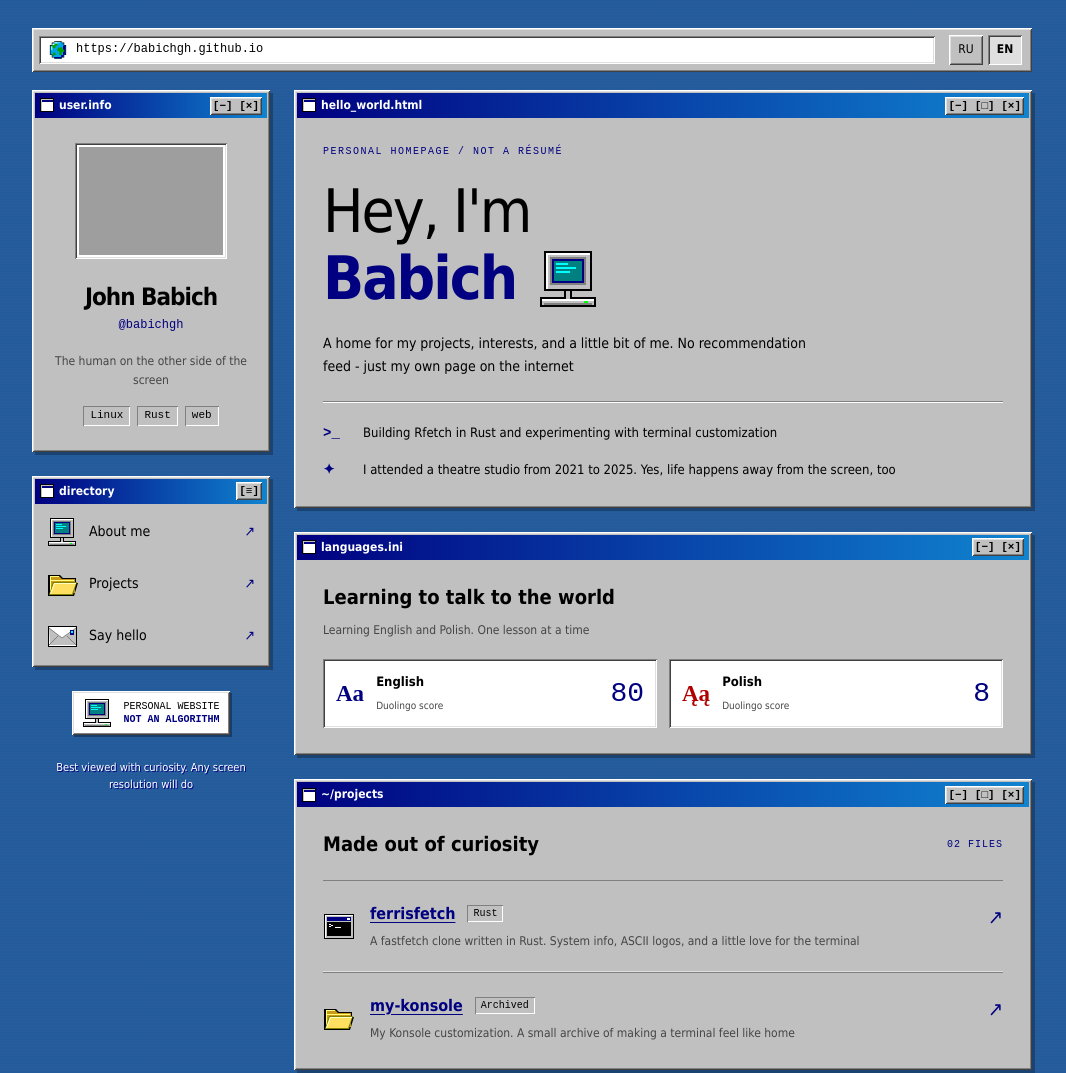
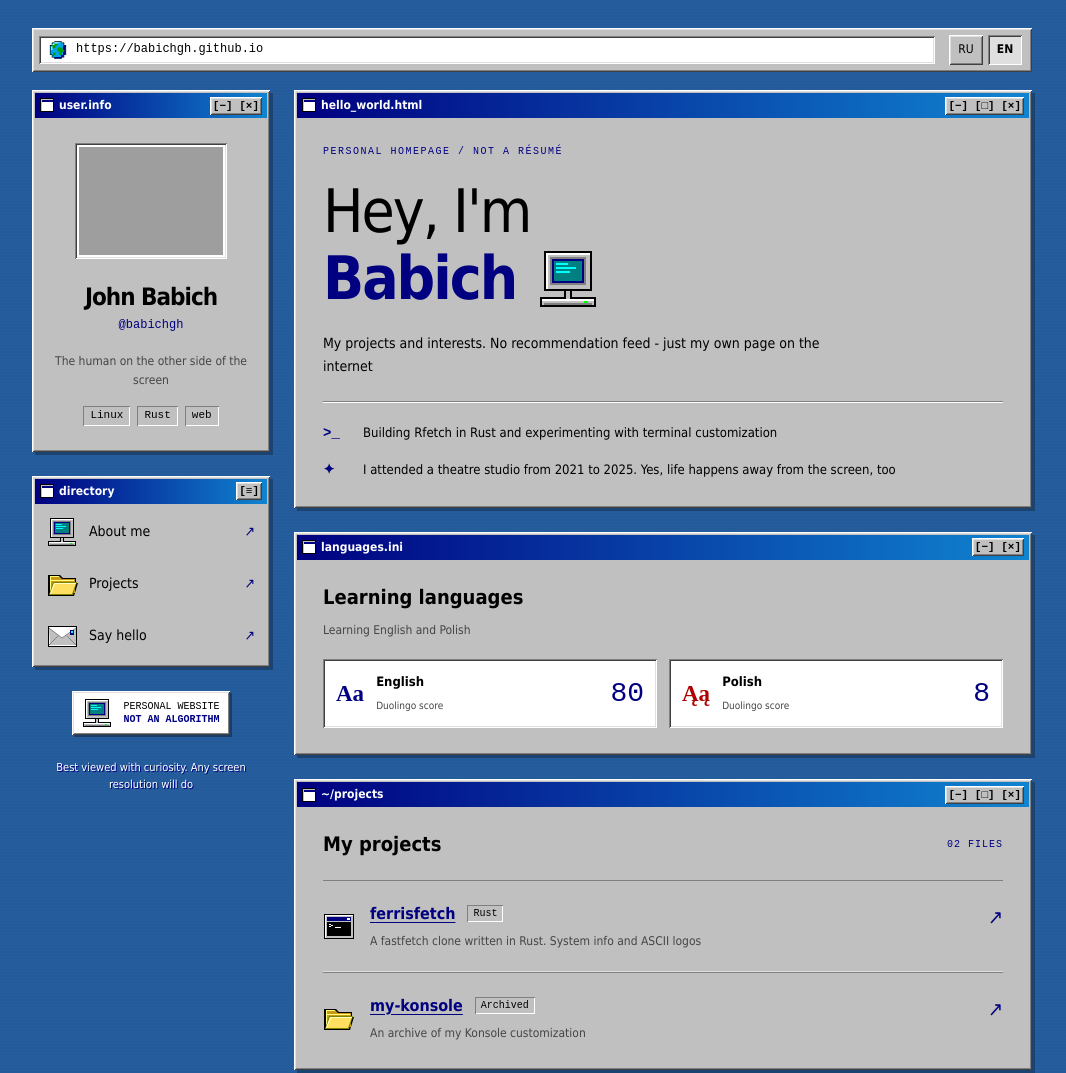
Before and after one commit to babichgh/babichgh.github.io, a plain HTML site: page index.html in a window 1280 px wide. Shown: the top 1073 px of the page, without its empty margins (108-1174 px from the left). Drawn offline with Linux system fonts and the light colour scheme; grey boxes are pictures that could not be loaded.

Commit message:
Simplify bilingual homepage copy and clarify editing instructions

```diff
--- a/index.html
+++ b/index.html
@@ -52,7 +52,7 @@
           <div class="window-body">
             <div class="eyebrow" data-i18n="eyebrow">ЛИЧНАЯ СТРАНИЦА / НЕ РЕЗЮМЕ</div>
             <h2 class="hero-heading"><span data-i18n="hello">Привет, я</span><br><span class="name-highlight">Babich<svg class="hero-icon" aria-hidden="true"><use href="icons.svg#computer"/></svg></span></h2>
-            <p class="intro" data-i18n="intro">Здесь живут мои проекты, интересы и маленький кусочек меня. Без ленты рекомендаций - просто моя страничка в интернете</p>
+            <p class="intro" data-i18n="intro">Здесь мои проекты и интересы. Без ленты рекомендаций - просто моя страничка в интернете</p>
             <div class="dashed-divider" aria-hidden="true"></div>
             <div class="about-notes">
               <div><span class="note-icon" aria-hidden="true">&gt;_</span><p data-i18n="codeNote">Пишу Rfetch на Rust и экспериментирую с настройкой терминала</p></div>
@@ -64,8 +64,8 @@
         <section class="window languages-window">
           <div class="titlebar"><span>languages.ini</span><span aria-hidden="true">[−] [×]</span></div>
           <div class="window-body">
-            <div class="section-heading"><h2 data-i18n="languagesTitle">Учусь говорить с миром</h2></div>
-            <p class="muted" data-i18n="languagesIntro">Учу английский и польский. По одному уроку за раз</p>
+            <div class="section-heading"><h2 data-i18n="languagesTitle">Изучаю языки</h2></div>
+            <p class="muted" data-i18n="languagesIntro">Учу английский и польский</p>
             <div class="language-cards">
               <div class="language-card"><span class="language-symbol" aria-hidden="true">Aa</span><div><h3 data-i18n="english">Английский</h3><span class="muted" data-i18n="duolingoScore">Оценка Duolingo</span></div><strong>80</strong></div>
               <div class="language-card"><span class="language-symbol polish" aria-hidden="true">Ąą</span><div><h3 data-i18n="polish">Польский</h3><span class="muted" data-i18n="duolingoScore">Оценка Duolingo</span></div><strong>8</strong></div>
@@ -76,12 +76,12 @@
         <section id="projects" class="window projects-window">
           <div class="titlebar"><span>~/projects</span><span aria-hidden="true">[−] [□] [×]</span></div>
           <div class="window-body">
-            <div class="section-heading"><h2 data-i18n="projectsTitle">Сделано с любопытством</h2><span class="tiny-label">02 FILES</span></div>
+            <div class="section-heading"><h2 data-i18n="projectsTitle">Мои проекты</h2><span class="tiny-label">02 FILES</span></div>
             <a class="project-card" href="https://github.com/babichgh/ferrisfetch" target="_blank" rel="noopener noreferrer">
-              <svg class="project-icon" aria-hidden="true"><use href="icons.svg#terminal"/></svg><div class="project-copy"><div class="project-title"><h3>ferrisfetch</h3><span class="project-tag">Rust</span></div><p data-i18n="rfetchDescription">Аналог fastfetch на Rust. Информация о системе, ASCII-логотипы и немного любви к терминалу</p></div><span class="project-arrow" aria-hidden="true">↗</span>
+              <svg class="project-icon" aria-hidden="true"><use href="icons.svg#terminal"/></svg><div class="project-copy"><div class="project-title"><h3>ferrisfetch</h3><span class="project-tag">Rust</span></div><p data-i18n="rfetchDescription">Аналог fastfetch на Rust. Информация о системе и ASCII-логотипы</p></div><span class="project-arrow" aria-hidden="true">↗</span>
             </a>
             <a class="project-card" href="https://github.com/babichgh/my-konsole" target="_blank" rel="noopener noreferrer">
-              <svg class="project-icon" aria-hidden="true"><use href="icons.svg#folder"/></svg><div class="project-copy"><div class="project-title"><h3>my-konsole</h3><span class="project-tag" data-i18n="archived">Архив</span></div><p data-i18n="konsoleDescription">Моя кастомизация Konsole. Небольшой архив того, как терминал становится своим</p></div><span class="project-arrow" aria-hidden="true">↗</span>
+              <svg class="project-icon" aria-hidden="true"><use href="icons.svg#folder"/></svg><div class="project-copy"><div class="project-title"><h3>my-konsole</h3><span class="project-tag" data-i18n="archived">Архив</span></div><p data-i18n="konsoleDescription">Архив моей кастомизации Konsole</p></div><span class="project-arrow" aria-hidden="true">↗</span>
             </a>
           </div>
         </section>
--- a/script.js
+++ b/script.js
@@ -9,18 +9,18 @@ const translations = {
     sidebarNote: "Лучше смотреть с любопытством. Разрешение экрана - любое",
     eyebrow: "ЛИЧНАЯ СТРАНИЦА / НЕ РЕЗЮМЕ",
     hello: "Привет, я",
-    intro: "Здесь живут мои проекты, интересы и маленький кусочек меня. Без ленты рекомендаций - просто моя страничка в интернете",
+    intro: "Здесь мои проекты и интересы. Без ленты рекомендаций - просто моя страничка в интернете",
     codeNote: "Пишу Rfetch на Rust и экспериментирую с настройкой терминала",
     theatreNote: "С 2021 по 2025 занимался в театральной студии. Да, жизнь бывает не только перед монитором",
-    languagesTitle: "Учусь говорить с миром",
-    languagesIntro: "Учу английский и польский. По одному уроку за раз",
+    languagesTitle: "Изучаю языки",
+    languagesIntro: "Учу английский и польский",
     english: "Английский",
     polish: "Польский",
     duolingoScore: "Оценка Duolingo",
-    projectsTitle: "Сделано с любопытством",
-    rfetchDescription: "Аналог fastfetch на Rust. Информация о системе, ASCII-логотипы и немного любви к терминалу",
+    projectsTitle: "Мои проекты",
+    rfetchDescription: "Аналог fastfetch на Rust. Информация о системе и ASCII-логотипы",
     archived: "Архив",
-    konsoleDescription: "Моя кастомизация Konsole. Небольшой архив того, как терминал становится своим",
+    konsoleDescription: "Архив моей кастомизации Konsole",
     hardwareTitle: "Моя техника",
     hardwarePC: "ПК",
     hardwarePeripherals: "Периферия",
@@ -45,18 +45,18 @@ const translations = {
     sidebarNote: "Best viewed with curiosity. Any screen resolution will do",
     eyebrow: "PERSONAL HOMEPAGE / NOT A RÉSUMÉ",
     hello: "Hey, I'm",
-    intro: "A home for my projects, interests, and a little bit of me. No recommendation feed - just my own page on the internet",
+    intro: "My projects and interests. No recommendation feed - just my own page on the internet",
     codeNote: "Building Rfetch in Rust and experimenting with terminal customization",
     theatreNote: "I attended a theatre studio from 2021 to 2025. Yes, life happens away from the screen, too",
-    languagesTitle: "Learning to talk to the world",
-    languagesIntro: "Learning English and Polish. One lesson at a time",
+    languagesTitle: "Learning languages",
+    languagesIntro: "Learning English and Polish",
     english: "English",
     polish: "Polish",
     duolingoScore: "Duolingo score",
-    projectsTitle: "Made out of curiosity",
-    rfetchDescription: "A fastfetch clone written in Rust. System info, ASCII logos, and a little love for the terminal",
+    projectsTitle: "My projects",
+    rfetchDescription: "A fastfetch clone written in Rust. System info and ASCII logos",
     archived: "Archived",
-    konsoleDescription: "My Konsole customization. A small archive of making a terminal feel like home",
+    konsoleDescription: "An archive of my Konsole customization",
     hardwareTitle: "My hardware",
     hardwarePC: "PC",
     hardwarePeripherals: "Peripherals",
```
Also changed, not shown: 1 other file.
